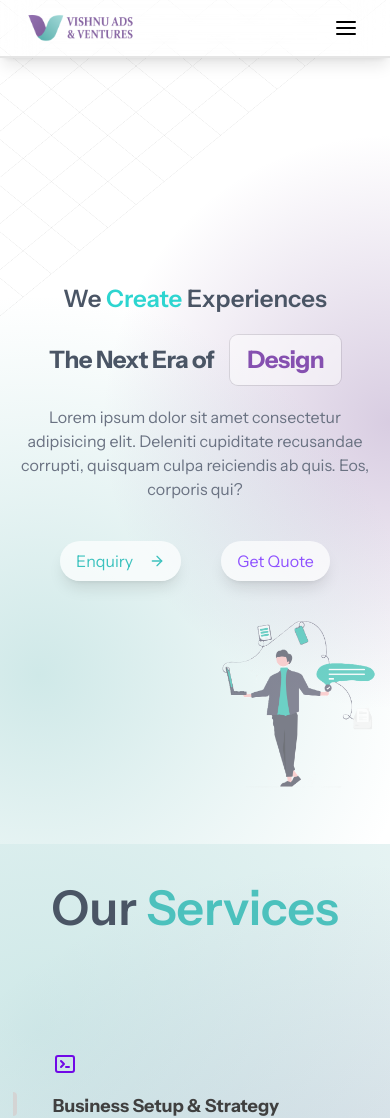
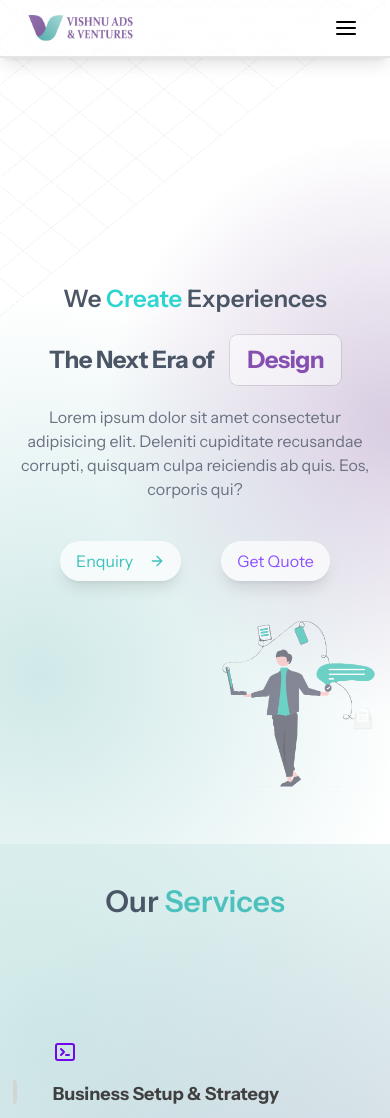
Before and after one commit to Ezhil53/Vishnu-Ads, a React (Vite) app: page / in a window 390 px wide. Shown: the top 1118 px of the page. Built offline with nearby package versions, Linux system fonts and the light colour scheme.

Commit message:
Title adjusted

```diff
--- a/src/components/Home/Services.jsx
+++ b/src/components/Home/Services.jsx
@@ -10,7 +10,7 @@ const Services = () => {
         whileInView={{ opacity: 1, y: 0 }}
         viewport={{ once: true, amount: 0.4 }}
         transition={{ duration: 0.8 }}
-        className='text-5xl font-semibold text-center text-gray-600'
+        className='text-3xl md:text-5xl font-semibold text-center text-gray-600'
       >
         Our <span className='text-[#4cc1bd]'>Services</span>
       </motion.h1>
```
